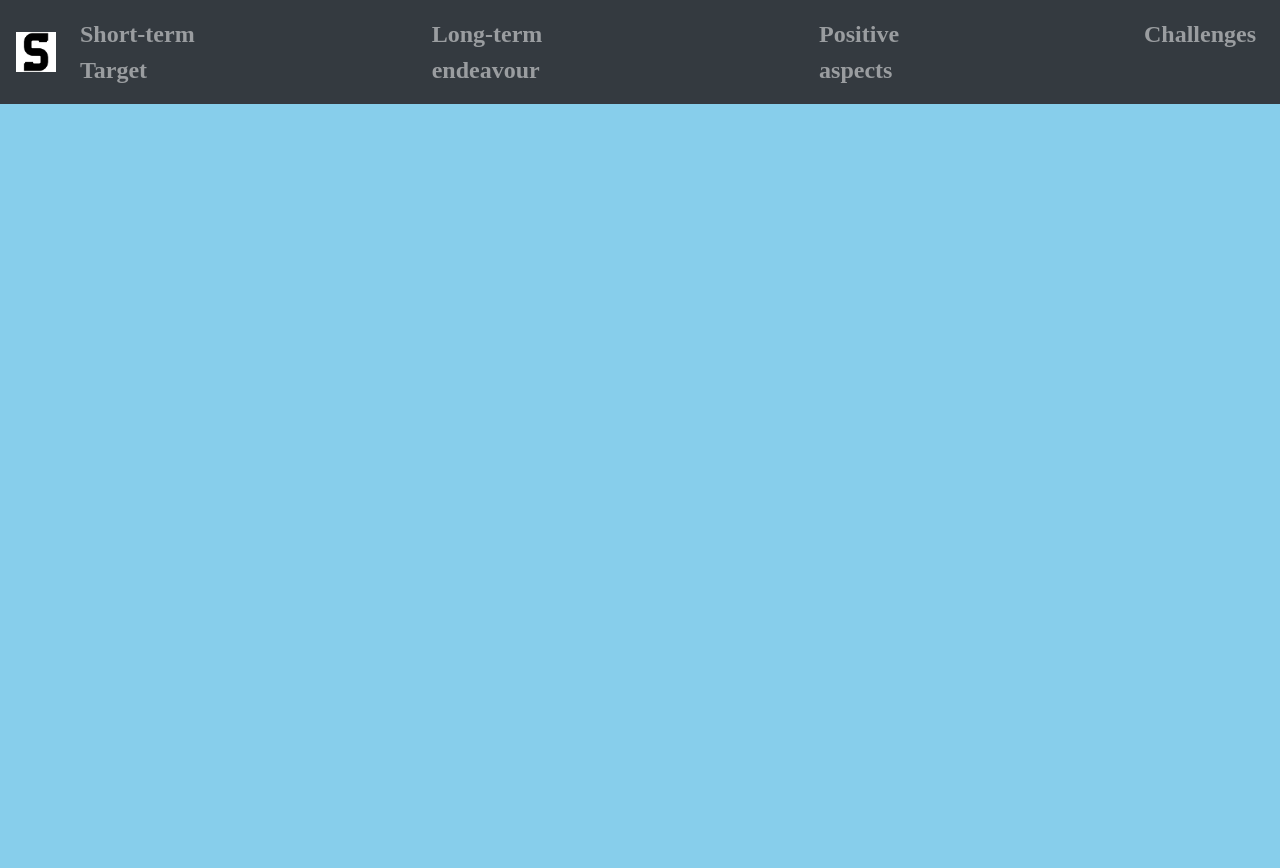
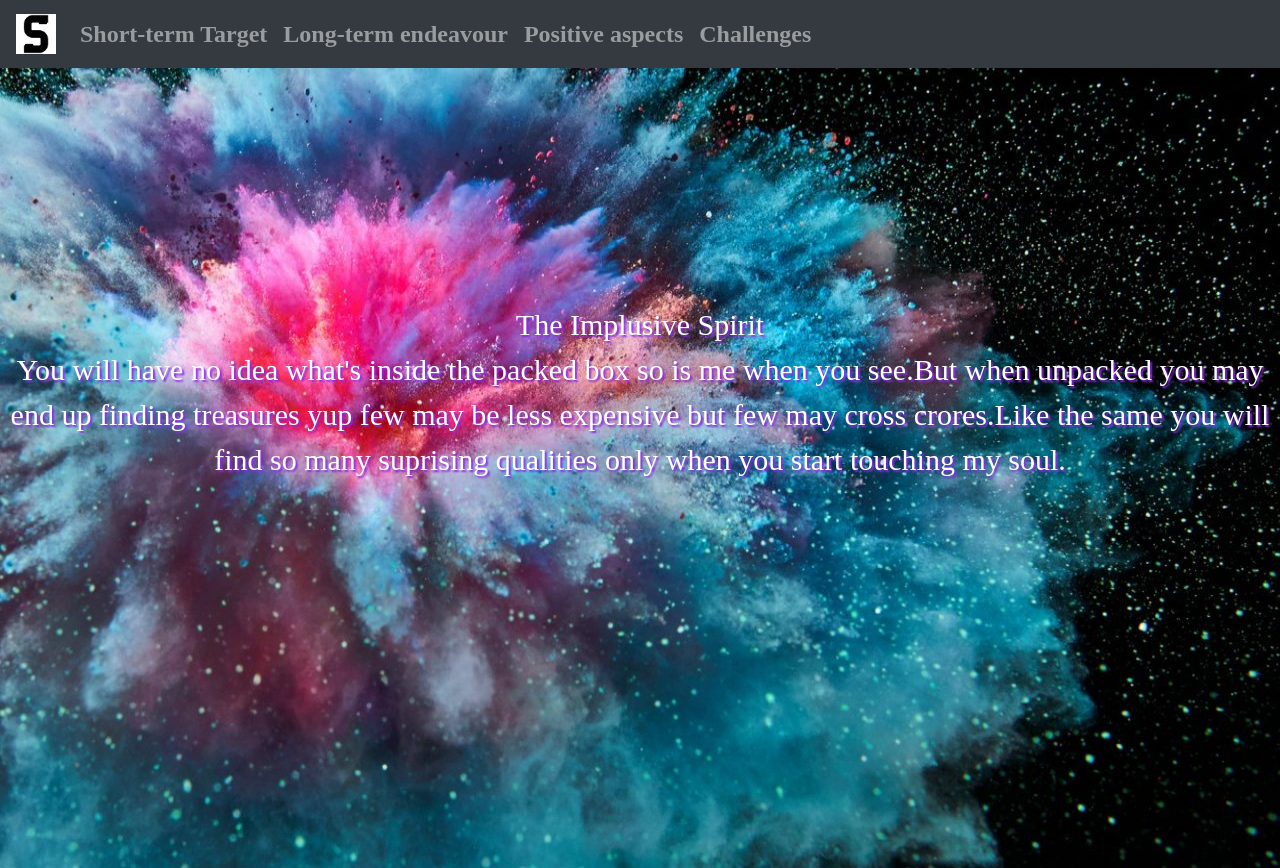
Before and after one commit to Saranya1905/bootstrap-first-saranya-personal-site, a plain HTML site: page index.html in a window 1280 px wide. Before the commit the page ends 800 px from the top, so only its background shows below. Drawn offline with nearby package versions, Linux system fonts and the light colour scheme.

Commit message:
initialupload

```diff
--- a/index.html
+++ b/index.html
@@ -1,18 +1,42 @@
+<b4>
 <!DOCTYPE html>
 <html lang="en">
 <head>
     <title>my website</title>
     <meta charset="utf-8">
-    <meta name="viewport" content="width=device-width, initial-scale=1">
+    <meta name="viewport" content="width=device-width, initial-scale=1, shrink-to-fit=no">
     <link rel="stylesheet" href="https://maxcdn.bootstrapcdn.com/bootstrap/4.4.1/css/bootstrap.min.css">
     <script src="https://ajax.googleapis.com/ajax/libs/jquery/3.4.1/jquery.min.js"></script>
     <script src="https://cdnjs.cloudflare.com/ajax/libs/popper.js/1.16.0/umd/popper.min.js"></script>
     <script src="https://maxcdn.bootstrapcdn.com/bootstrap/4.4.1/js/bootstrap.min.js"></script>
     <style>
-        a:hover
+ a:hover
         {
           background-color:gray;
         }
+ .overlay-image {
+ position: center;
+ width: 100%;
+ size: cover;
+}
+.overlay-image .image {
+ display: block;
+ position:center;
+ width: 100%;
+ height:100%;
+}
+.overlay-image .text {
+ color: white;
+ font-size: 30px;
+ line-height: 1.5em;
+ text-shadow: 2px 2px 2px blueviolet;
+ text-align: center;
+ position: absolute;
+ top: 50%;
+ left: 50%;
+ transform: translate(-50%, -50%);
+ width: 100%;
+}
     </style>
 </head>
   <body style="background-color:skyblue;">
@@ -24,18 +48,24 @@
     <ul class="navbar-nav">
       <li class="nav-item">
       <a class="nav-link" href="home"><b>Short-term Target</b></a>
-      </li><pre>             </pre>
+      </li>
       <li class="nav-item">
         <a class="nav-link" href="menu1"><b>Long-term endeavour</b></a>
-      </li><pre>             </pre>
+      </li>
       <li class="nav-item">
         <a class="nav-link" href="menu2"><b>Positive aspects</b></a>
-      </li><pre>             </pre>
+      </li>
       <li class="nav-item">
         <a class="nav-link" href="menu3"><b>Challenges</b></a>
     </ul>
  </nav>
-</font>
-    </div>
-  </body>
-  </html>
+ <div class=" overlay-image _bp "><a href="LINK_URL">
+  <img class=" image _bq " src="bg.jpg" alt="Alt text" />
+  <div class=" normal _bs ">
+   <div class=" text _q ">The Implusive Spirit
+     <p>You will have no idea what's inside the packed box so is me when you see.But when unpacked you may end up finding treasures yup few may be less expensive but few may cross crores.Like the same you will find so many suprising qualities only when you start touching my soul.</p>
+   </div>
+  </div>
+ </a></div>
+ </body>
+ </html>
```
Also changed, not shown: bg.jpg (added), bgimg.jpg (added), moon.jpg (added), nature.gif (added), 1 other file.
